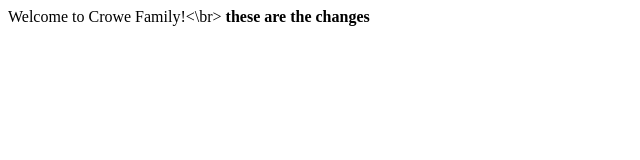
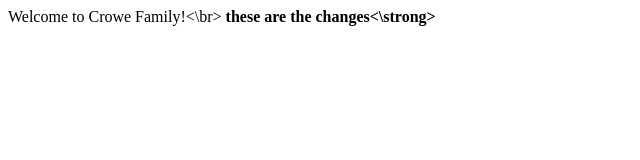
Before and after one commit to jtcrowe/crowefamily, a plain HTML site: page index.html in a window 1280 px wide. Shown: the full height of the page, 0-640 px from the left. Drawn offline with Linux system fonts and the light colour scheme.

Commit message:
Update index.html

```diff
--- a/index.html
+++ b/index.html
@@ -1,2 +1,2 @@
 Welcome to Crowe Family!<\br>
-<strong>these are the changes</strong>
+<strong>these are the changes<\strong>
```
